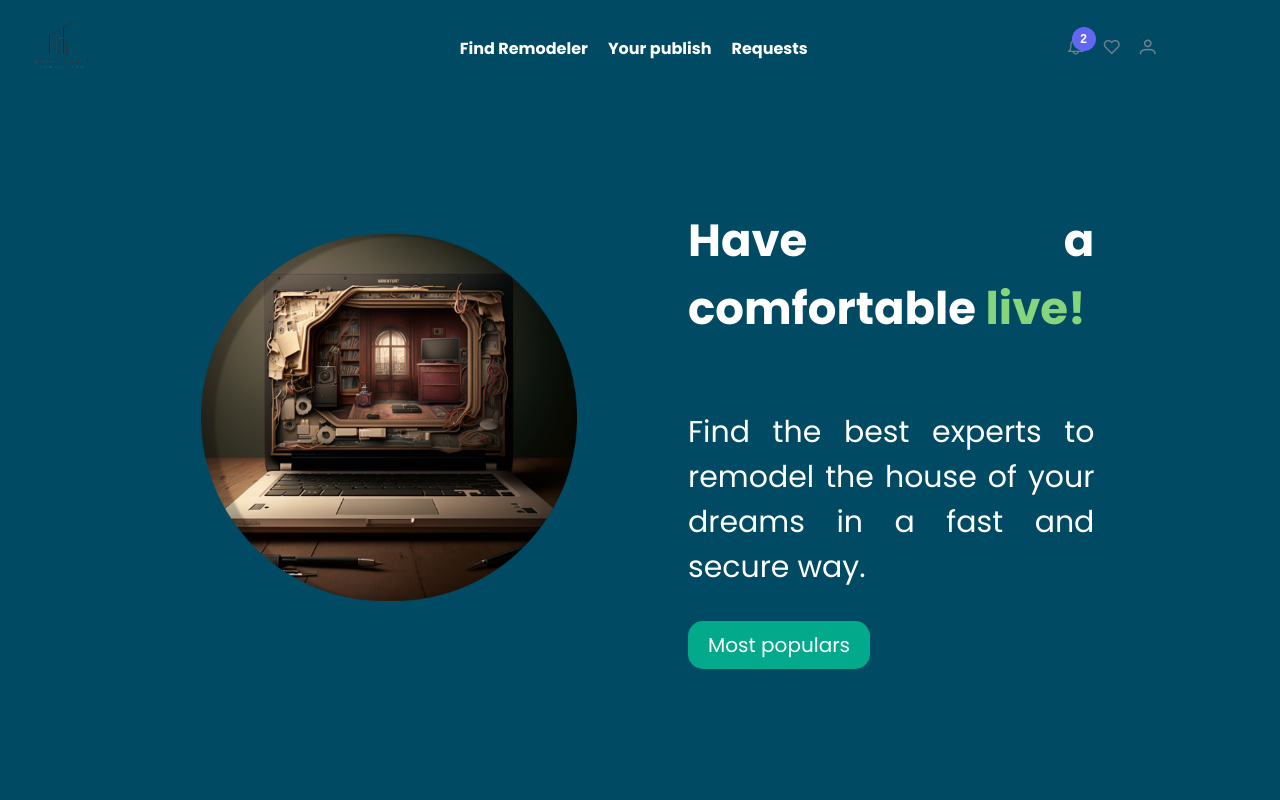
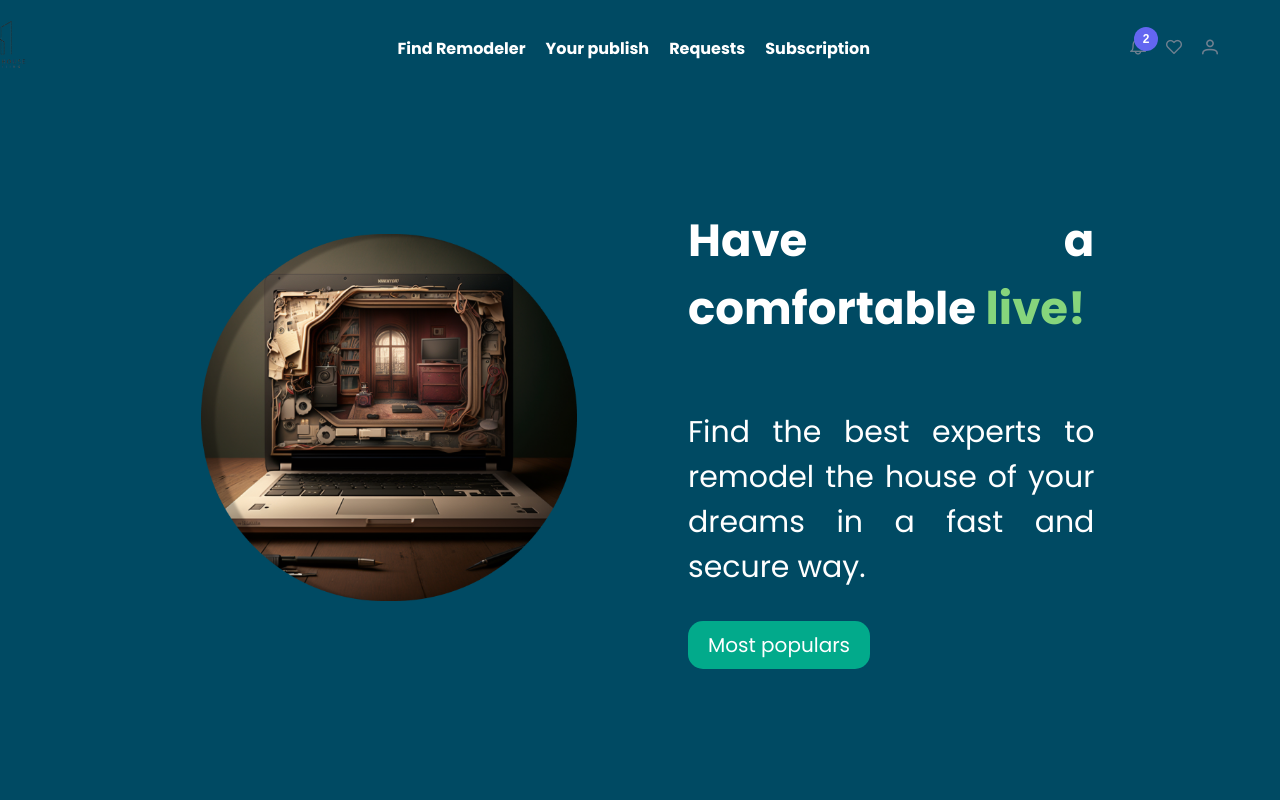
Before and after one commit to ModelHouseIOT/web_iot_model_house_frontend, a Vue app: page /home in a window 1280 px wide. Shown: the top 800 px of the page. Built offline with nearby package versions, Linux system fonts and the light colour scheme; a web font is replaced by a local one.

Commit message:
feat: added a <li> markup to point out the new subscription page.

```diff
--- a/src/public/components/navbar.component.vue
+++ b/src/public/components/navbar.component.vue
@@ -16,6 +16,9 @@
                 <li class="navbar-link">
                   <router-link to="/request">Requests</router-link>
                 </li>
+              <li class="navbar-link">
+                <router-link to="/payment">Subscription</router-link>
+              </li>
                 <li class="navbar-link">
                     <router-link to="/home">
 <!--                        <i class="pi pi-bell" style="color: #708090"></i>-->
```
